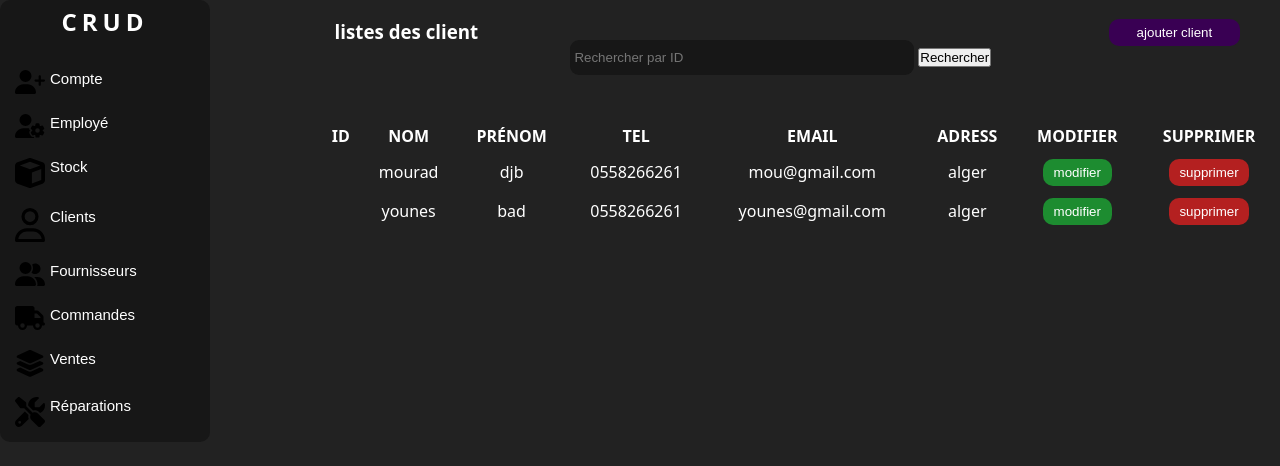
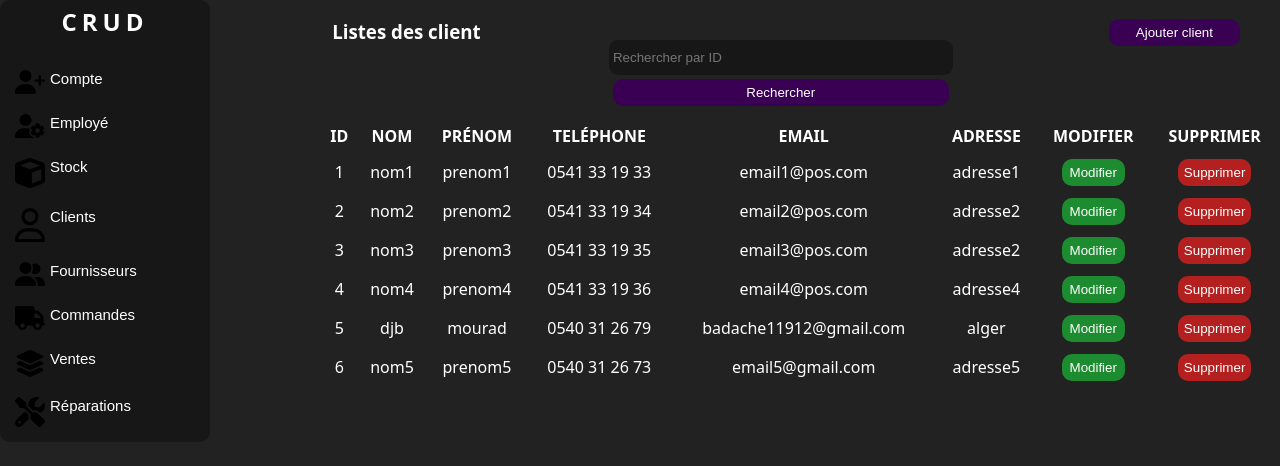
Before and after one commit to YYuuna/POS_system, a Django app: page /clients/ in a window 1280 px wide. Shown: the top 466 px of the page. Run offline with Django 4.2, Linux system fonts and the light colour scheme; a user stored in the database is signed in; data comes from the database, SQL or seed files in the repository; both versions use the stored data as it was after the commit.

Commit message:
Added functionality to listing clients

```diff
--- a/manager/forms.py
+++ b/manager/forms.py
@@ -1,6 +1,6 @@
 from django import forms
 from django.contrib.auth.forms import UserCreationForm, AuthenticationForm
-from .models import Employee, Account, Client
+from .models import Employee, Account, Client, Supplier
 
 
 class AccountRegistrationForm(UserCreationForm):
@@ -27,11 +27,41 @@ class ClientForm(forms.ModelForm):
         model = Client
         fields = ['last_name', 'first_name', 'phone', 'email', 'address']
         widgets = {
-            'first_name': forms.TextInput(attrs={'placeholder': 'Entrer le prenom'}),
+            'first_name': forms.TextInput(attrs={'placeholder': 'Entrer le prénom'}),
             'last_name': forms.TextInput(attrs={'placeholder': 'Entrer le nom'}),
             'phone': forms.TextInput(attrs={'placeholder': 'Entrer le numero teléphone'}),
             'email': forms.EmailInput(attrs={'placeholder': 'Entrer l\'email'}),
             'address': forms.TextInput(attrs={'placeholder': 'Entrer l\'adresse'}),
+        }
+        labels = {
+            'first_name': "",
+            'last_name': "",
+            'phone': "",
+            'email': "",
+            'address': "",
+        }
+        error_messages = {
+            'first_name': {
+                'required': "Le prénom du client est requis.",
+                'max_length': "Le prénom du client ne peut pas dépasser %(max)d caractères.",
+            },
+            'last_name': {
+                'required': "Le nom de famille du client est requis.",
+                'max_length': "Le nom de famille du client ne peut pas dépasser %(max)d caractères.",
+            },
+            'phone': {
+                'required': "Le numéro de téléphone est requis.",
+                'invalid': "Veuillez entrer un numéro de téléphone valide.",
+                'unique': "Un client avec ce numéro de téléphone existe déjà.",
+            },
+            'email': {
+                'required': "L'adresse e-mail est requise.",
+                'invalid': "Veuillez fournir une adresse e-mail valide.",
+                'unique': "Un client avec cette adresse e-mail existe déjà.",
+            },
+            'address': {
+                'required': "L'adresse est requise.",
+            }
         }
 
 
@@ -68,5 +98,43 @@ class UserLoginForm(AuthenticationForm):
         super().add_error(field, error)
 
 
-class ClientSearchForm(forms.Form):
-    query = forms.IntegerField(label='', required=False,widget=forms.TextInput(attrs={'placeholder': 'Rechercher par ID'}))
+class FilterForm(forms.Form):
+    query = forms.IntegerField(label='', required=False,
+                               widget=forms.TextInput(attrs={'placeholder': 'Rechercher par ID'}))
+
+
+class SupplierForm(forms.ModelForm):
+    class Meta:
+        model = Supplier
+        fields = ['name', 'phone', 'email', 'address']
+        widgets = {
+            'name': forms.TextInput(attrs={'placeholder': 'Entrer le nom de fournisseur'}),
+            'phone': forms.TextInput(attrs={'placeholder': 'Entrer le numero teléphone'}),
+            'email': forms.EmailInput(attrs={'placeholder': 'Entrer l\'email'}),
+            'address': forms.TextInput(attrs={'placeholder': 'Entrer l\'adresse'}),
+        }
+        labels = {
+            'name': None,
+            'phone': None,
+            'email': None,
+            'address': None,
+        }
+        error_messages = {
+            'name': {
+                'required': "Le nom du fournisseur est requis.",
+                'max_length': "Le nom du fournisseur ne peut pas dépasser %(max)d caractères.",
+            },
+            'phone': {
+                'required': "Le numéro de téléphone est requis.",
+                'invalid': "Veuillez entrer un numéro de téléphone valide.",
+                'unique': "Un fournisseur avec ce numéro de téléphone existe déjà.",
+            },
+            'email': {
+                'required': "L'adresse e-mail est requise.",
+                'invalid': "Veuillez fournir une adresse e-mail valide.",
+                'unique': "Un fournisseur avec cette adresse e-mail existe déjà.",
+            },
+            'address': {
+                'required': "L'adresse est requise.",
+            }
+        }
--- a/manager/templates/ajouterfournisseur.html
+++ b/manager/templates/ajouterfournisseur.html
@@ -63,10 +63,10 @@
 
     <div class="container">
 
-              <form action="" class="form">
+              <form action="" class="form" method="post">
 
                 <div class="titre">
-                    <h3>ajouter un fournisseur </h3>
+                    <h3>Ajouter un fournisseur </h3>
                  </div><br>
 
                  <div class="box">
--- a/manager/templates/listeclient.html
+++ b/manager/templates/listeclient.html
@@ -91,63 +91,65 @@
 
         <div class="c1">
 
-            <div class="colone1"><h3>listes des client</h3></div>
+            <div class="colone1"><h3>Listes des client</h3></div>
 
             <div class="colone1">
                 <form method="GET" action="">
                     {{ form }}
-                    <button type="submit">Rechercher</button>
+                    <button class="button" type="submit">Rechercher</button>
                 </form>
             </div>
 
             <div class="colone1">
-                <button class="button"><a href="client_form.html" class="link">ajouter client</a></button>
+                <button class="button"><a href="{% url 'add-client' %}" class="link">Ajouter client</a></button>
             </div>
 
         </div>
 
         <div class="c2">
+            {% if clients %}
             <table>
+                <thead>
                 <tr>
-                     <th>id</th>
-                     <th>nom</th>
-                     <th>prénom</th>
-                     <th>tel</th>
-                     <th>email</th>
-                     <th>adress</th>
+                    <th>Id</th>
+                    <th>Nom</th>
+                    <th>Prénom</th>
+                    <th>Teléphone</th>
+                    <th>Email</th>
+                    <th>Adresse</th>
 
-                     <th>modifier</th>
-                     <th>supprimer</th>
+                    <th>Modifier</th>
+                    <th>Supprimer</th>
 
                 </tr>
+                </thead>
                 <tbody id="tbody">
-                    <tr>
-                      <td></td>
-                     <td>mourad</td>
-                     <td>djb</td>
-                     <td>0558266261</td>
-                     <td>mou@gmail.com</td>
-                     <td>alger</td>
+                {% for client in clients %}
+                <tr>
+                    <td>{{ client.id }}</td>
+                    <td>{{ client.last_name }}</td>
+                    <td>{{ client.first_name }}</td>
+                    <td>{{ client.phone }}</td>
+                    <td>{{ client.email }}</td>
+                    <td>{{ client.address }}</td>
 
-                     <td><button class="button" id="modifier">modifier</button></td>
-                     <td><button class="button" id="supprimer">supprimer</button></td>
-                    </tr>
-
-                    <tr>
-                    <td></td>
-                     <td>younes</td>
-                     <td>bad</td>
-                     <td>0558266261</td>
-                     <td>younes@gmail.com</td>
-                     <td>alger</td>
-
-                     <td><button class="button" id="modifier">modifier</button></td>
-                     <td><button class="button" id="supprimer">supprimer</button></td>
-
-                    </tr>
+                    <td>
+                        <button class="button" id="modifier"
+                                onclick="location.href='{% url 'update-client' client.id %}';">Modifier
+                        </button>
+                    </td>
+                    <td>
+                        <button class="button" id="supprimer"
+                                onclick="location.href='{% url 'delete-client' client.id %}';">Supprimer
+                        </button>
+                    </td>
+                </tr>
+                {% endfor %}
                 </tbody>
-              </table>
-
+            </table>
+            {% else %}
+            <p>Pas de clients trouvés.</p>
+            {% endif %}
         </div>
 
     </div>
--- a/manager/urls.py
+++ b/manager/urls.py
@@ -5,5 +5,9 @@ urlpatterns = [
     path('ajouter-client', views.AddClientView.as_view(), name='add-client'),
     path('login',views.UserLoginView.as_view(),name='login'),
     path('clients/', views.ClientListView.as_view(), name='client-list'),
+    path('ajouter-fournisseur', views.AddSupplierView.as_view(), name='add-supplier'),
+    path('modifier-client/<int:pk>/', views.ClientUpdateView.as_view(), name='update-client'),
+    path('supprimer-client/<int:pk>/', views.ClientDeleteView.as_view(), name='delete-client'),
+
 
 ]
--- a/manager/views.py
+++ b/manager/views.py
@@ -1,11 +1,11 @@
 from django.contrib.auth.views import LoginView
 from django.shortcuts import render
 from django.contrib.auth.mixins import LoginRequiredMixin
-from django.views.generic.edit import CreateView
+from django.views.generic.edit import CreateView, UpdateView, DeleteView
 from django.views.generic import ListView
 from django.urls import reverse_lazy
-from .models import Client
-from .forms import ClientForm, UserLoginForm, ClientSearchForm
+from .models import Client, Supplier
+from .forms import ClientForm, UserLoginForm, FilterForm, SupplierForm
 
 
 class AddClientView(LoginRequiredMixin, CreateView):
@@ -33,7 +33,7 @@ class ClientListView(LoginRequiredMixin, ListView):
     model = Client
     template_name = 'listeclient.html'
     context_object_name = 'clients'
-    form_class = ClientSearchForm
+    form_class = FilterForm
 
     def get_queryset(self):
         queryset = super().get_queryset()
@@ -44,5 +44,21 @@ class ClientListView(LoginRequiredMixin, ListView):
 
     def get_context_data(self, **kwargs):
         context = super().get_context_data(**kwargs)
-        context['form'] = ClientSearchForm(self.request.GET)
+        context['form'] = FilterForm(self.request.GET)
         return context
+
+class ClientUpdateView(UpdateView):
+    model = Client
+    fields = ['last_name', 'first_name', 'phone', 'email', 'address']
+    template_name = 'client_update_form.html'
+    success_url = reverse_lazy('client_list')
+
+class ClientDeleteView(DeleteView):
+    model = Client
+    template_name = 'client_confirm_delete.html'
+    success_url = reverse_lazy('client_list')
+class AddSupplierView(CreateView):
+    model = Supplier
+    form_class = SupplierForm
+    template_name = 'ajouterfournisseur.html'
+    success_url = reverse_lazy('supplier-list')
```
Also changed, not shown: manager/templates/client_form.html (+3 -12 lines), requirements.txt (added, +7 -0 lines), db.sqlite3.
